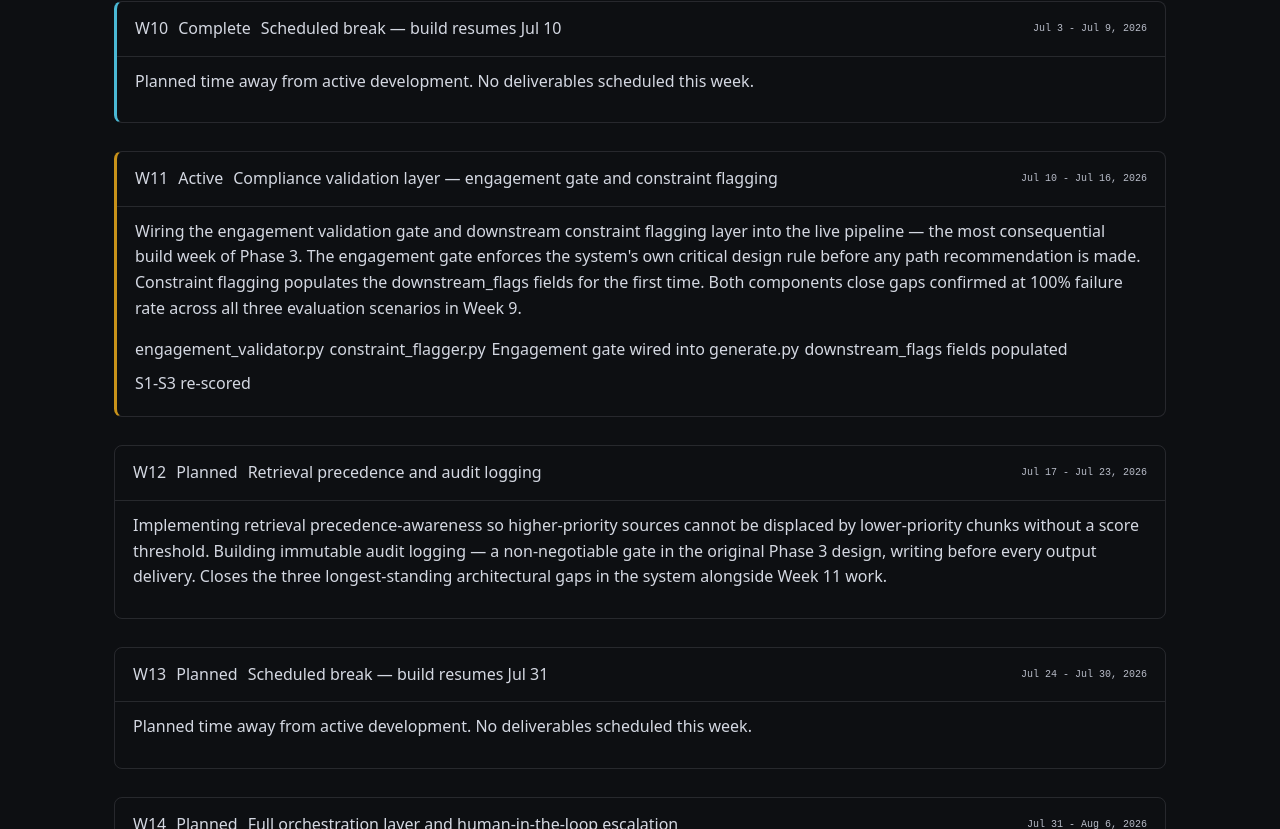
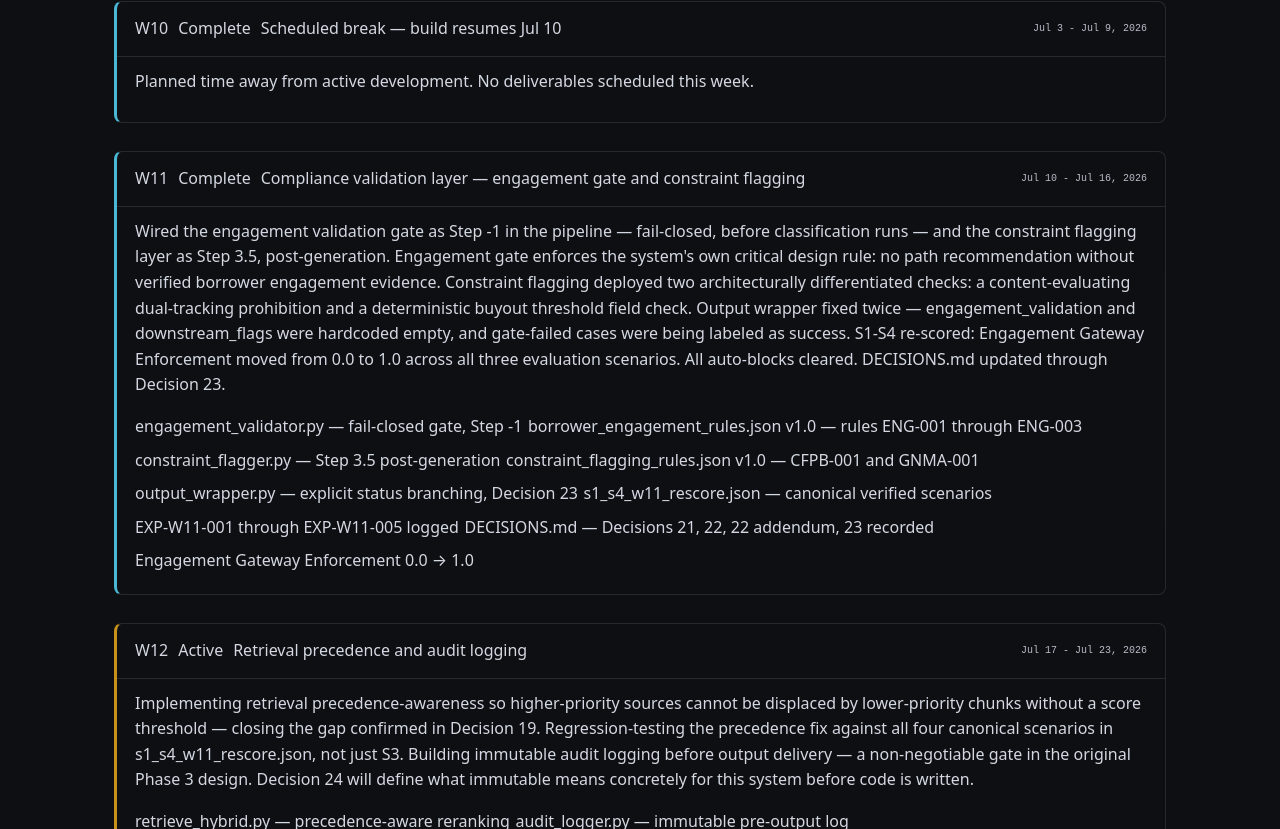
Before and after one commit to blendedpages-bq/pulse-pm, a React (Vite) app: page /build in a window 1280 px wide. Shown: the part 3031-3860 px from the top of the page. Built offline with nearby package versions, Linux system fonts and the light colour scheme.

Commit message:
feat: W11 complete, W12 active, 17 weeks confirmed

```diff
--- a/src/pages/Build.jsx
+++ b/src/pages/Build.jsx
@@ -9,8 +9,8 @@ const weeks = [
   { num: 8, status: 'complete', dates: 'Jun 5 - Jun 25, 2026', title: 'Role transition — build resumes Jun 26', desc: 'Transitioning into a new leadership role overseeing data engineering, business intelligence, system administration, and product management. Onboarding priorities took precedence over active build work during this period. No deliverables scheduled.' },
   { num: 9, status: 'complete', dates: 'Jun 26 - Jul 2, 2026', title: 'Evaluation metrics and hallucination scoring', desc: 'Built a structured evaluation framework to score retrieval accuracy, answer completeness, citation fidelity, and hallucination risk across test scenarios. Evaluation is manual and source-grounded — no automated metrics until ground truth labels exist. Carry-forwards from Week 6 addressed in parallel: section ID tagging fix for appendix pages, debug print cleanup in generate.py, reason field logic on partial answers, and delinquency status signal gap in classification rules.', outputs: ['Evaluation framework — accuracy, hallucination, confidence', 'Scoring sheet — manual eval', 'Source field wired into output metadata'] },
   { num: 10, status: 'complete', dates: 'Jul 3 - Jul 9, 2026', title: 'Scheduled break — build resumes Jul 10', desc: 'Planned time away from active development. No deliverables scheduled this week.' },
-  { num: 11, status: 'active', dates: 'Jul 10 - Jul 16, 2026', title: 'Compliance validation layer — engagement gate and constraint flagging', desc: 'Wiring the engagement validation gate and downstream constraint flagging layer into the live pipeline — the most consequential build week of Phase 3. The engagement gate enforces the system\'s own critical design rule before any path recommendation is made. Constraint flagging populates the downstream_flags fields for the first time. Both components close gaps confirmed at 100% failure rate across all three evaluation scenarios in Week 9.', outputs: ['engagement_validator.py', 'constraint_flagger.py', 'Engagement gate wired into generate.py', 'downstream_flags fields populated', 'S1-S3 re-scored'], wip: true },
-  { num: 12, status: 'planned', dates: 'Jul 17 - Jul 23, 2026', title: 'Retrieval precedence and audit logging', desc: 'Implementing retrieval precedence-awareness so higher-priority sources cannot be displaced by lower-priority chunks without a score threshold. Building immutable audit logging — a non-negotiable gate in the original Phase 3 design, writing before every output delivery. Closes the three longest-standing architectural gaps in the system alongside Week 11 work.' },
+  { num: 11, status: 'complete', dates: 'Jul 10 - Jul 16, 2026', title: 'Compliance validation layer — engagement gate and constraint flagging', desc: 'Wired the engagement validation gate as Step -1 in the pipeline — fail-closed, before classification runs — and the constraint flagging layer as Step 3.5, post-generation. Engagement gate enforces the system\'s own critical design rule: no path recommendation without verified borrower engagement evidence. Constraint flagging deployed two architecturally differentiated checks: a content-evaluating dual-tracking prohibition and a deterministic buyout threshold field check. Output wrapper fixed twice — engagement_validation and downstream_flags were hardcoded empty, and gate-failed cases were being labeled as success. S1-S4 re-scored: Engagement Gateway Enforcement moved from 0.0 to 1.0 across all three evaluation scenarios. All auto-blocks cleared. DECISIONS.md updated through Decision 23.', outputs: ['engagement_validator.py — fail-closed gate, Step -1', 'borrower_engagement_rules.json v1.0 — rules ENG-001 through ENG-003', 'constraint_flagger.py — Step 3.5 post-generation', 'constraint_flagging_rules.json v1.0 — CFPB-001 and GNMA-001', 'output_wrapper.py — explicit status branching, Decision 23', 's1_s4_w11_rescore.json — canonical verified scenarios', 'EXP-W11-001 through EXP-W11-005 logged', 'DECISIONS.md — Decisions 21, 22, 22 addendum, 23 recorded', 'Engagement Gateway Enforcement 0.0 → 1.0'] },
+  { num: 12, status: 'active', dates: 'Jul 17 - Jul 23, 2026', title: 'Retrieval precedence and audit logging', desc: 'Implementing retrieval precedence-awareness so higher-priority sources cannot be displaced by lower-priority chunks without a score threshold — closing the gap confirmed in Decision 19. Regression-testing the precedence fix against all four canonical scenarios in s1_s4_w11_rescore.json, not just S3. Building immutable audit logging before output delivery — a non-negotiable gate in the original Phase 3 design. Decision 24 will define what immutable means concretely for this system before code is written.', outputs: ['retrieve_hybrid.py — precedence-aware reranking', 'audit_logger.py — immutable pre-output log', 'Decision 24 — immutable audit log definition', 'S1-S4 regression pass — precedence fix verified'], wip: true },
   { num: 13, status: 'planned', dates: 'Jul 24 - Jul 30, 2026', title: 'Scheduled break — build resumes Jul 31', desc: 'Planned time away from active development. No deliverables scheduled this week.' },
   { num: 14, status: 'planned', dates: 'Jul 31 - Aug 6, 2026', title: 'Full orchestration layer and human-in-the-loop escalation', desc: 'Building a pipeline orchestrator coordinating all stages — engagement validation, classification, retrieval, generation, constraint flagging, and audit log — as a single governed call. Wiring manual_review_required to real escalation logic rather than the current hardcoded value. Beginning MCP integration planning for system close.' },
   { num: 15, status: 'planned', dates: 'Aug 7 - Aug 13, 2026', title: 'End-to-end validation and gap closure', desc: 'Full S1-S3 re-score against the Week 9 evaluation rubric with all Phase 3 gates live. Force-scheduled resolution of the Handbook appendix section ID gap — third deferral, not deferred again. Classification signal-map gap fix for payment count phrasing. Target: composite score 4.0 or above with no auto-blocks.' },
--- a/src/pages/Home.jsx
+++ b/src/pages/Home.jsx
@@ -31,7 +31,7 @@ export default function Home() {
           <div className="stat-grid">
             <div className="stat-card">
               <div className="stat-label">Progress</div>
-              <div className="stat-value">Week 11 of 17</div>
+              <div className="stat-value">Week 12 of 17</div>
             </div>
             <div className="stat-card">
               <div className="stat-label">Indexed</div>
```
